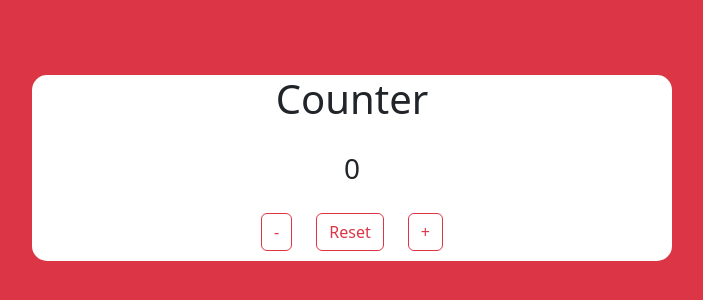
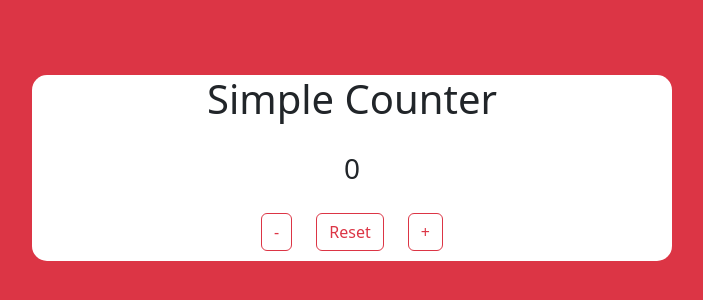
Before and after one commit to Vincenzo-19/JS-basics-Project, a plain HTML site: page index.html in a window 1280 px wide. Shown: the part 232-532 px from the top of the page, without its empty margins (288-991 px from the left). Drawn offline with nearby package versions, Linux system fonts and the light colour scheme.

Commit message:
aggiunta icon nella sezione head

```diff
--- a/index.html
+++ b/index.html
@@ -3,9 +3,10 @@
   <head>
     <meta charset="UTF-8" />
     <meta name="viewport" content="width=device-width, initial-scale=1.0" />
-    <title>Counter</title>
+    <title>Simple Counter</title>
     <link rel="stylesheet" href="assets/css/styles.css" />
     <meta name="robots" content="index" />
+    <link rel="shortcut icon" href="assets/img/plusMinus-favicon.webp" type="image/x-icon">
     <link
       href="https://cdn.jsdelivr.net/npm/bootstrap@5.3.3/dist/css/bootstrap.min.css"
       rel="stylesheet"
@@ -20,7 +21,7 @@
 
     <div class="container">
       <div class="card-body">
-        <h1>Counter</h1>
+        <h1>Simple Counter</h1>
         <div class="buttonsContainer">
         </div>
       </div>
```
Also changed, not shown: assets/img/plusMinus-icon.webp (added).
